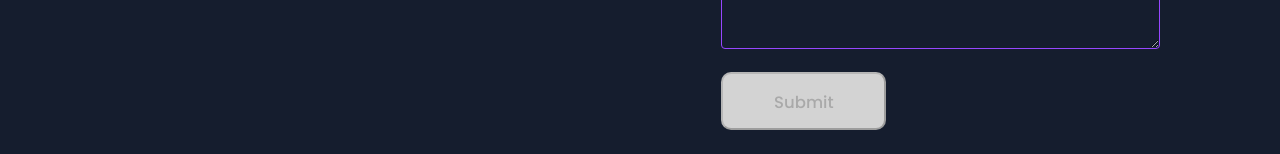
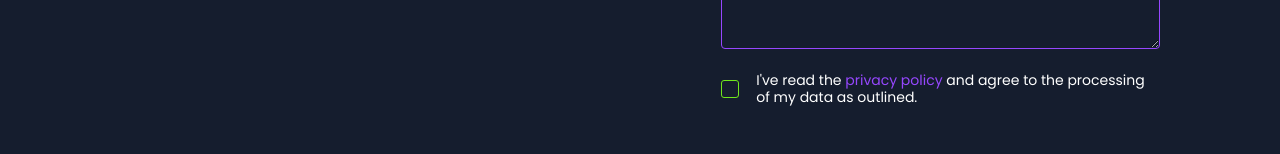
Before and after one commit to phischa/portfolio, an Angular app: page / in a window 1280 px wide. Shown: the part 3385-3539 px from the top of the page. Built offline with nearby package versions, Linux system fonts and the light colour scheme.

Commit message:
custom checkbox

```diff
--- a/src/app/main-page/landing-page/contact-form/contact-form.component.html
+++ b/src/app/main-page/landing-page/contact-form/contact-form.component.html
@@ -41,6 +41,13 @@
                         name="message" placeholder="Your Message" style="height:200px" required
                         [ngClass]="{'error-border': !message.valid && message.touched}"></textarea>
                     <br>
+                    <label for="checkbox" class="check">
+                        <input type="checkbox" id="checkbox" [(ngModel)]="contactData.checkbox" name="checkbox" required>
+                        <span class="checkmark"></span>
+                        <p>I've read the <a href="#"><span class="purple">privacy policy</span></a> and agree to the processing of my data as outlined.</p>
+                    </label>
+                    <br>
+                    <br>
                     <input class="btn-primary" type="submit" value="Submit" [disabled]="!contactForm.valid"
                         [ngClass]="{'btn-disabled': !contactForm.valid}">
 
--- a/src/app/main-page/landing-page/contact-form/contact-form.component.scss
+++ b/src/app/main-page/landing-page/contact-form/contact-form.component.scss
@@ -69,7 +69,8 @@ hr {
     }
 }
 
-input[type=text],[type=email],
+input[type=text],
+[type=email],
 select,
 textarea {
     font-family: 'Poppins', Helvetica, Arial, sans-serif;
@@ -97,7 +98,7 @@ textarea {
     display: flex;
     padding-bottom: 32px;
     width: 100%;
-    justify-content                                                                                                                                                                                                                                                                                                                                                                                                                                                                                                                                                                                                                                                                                                                                                                                                                                                                                                                                                                                                            : flex-end;
+    justify-content: flex-end;
 }
 
 .container {
@@ -123,6 +124,77 @@ textarea {
 .btn-primary:disabled,
 .btn-disabled {
     background-color: lightgray;
-    color: darkgray; /* Adjust text color if needed */
+    color: darkgray;
     cursor: not-allowed;
 }
+
+.check {
+    display: flex;
+    flex-direction: row;
+    gap: 8px;
+    align-items: center;
+    justify-content: center;
+    position: relative;
+    padding-left: 35px;
+    cursor: pointer;
+    font-size: 22px;
+    -webkit-user-select: none;
+    -moz-user-select: none;
+    -ms-user-select: none;
+    user-select: none;
+
+    input {
+        background-color: #151D2E;
+        border: 1px solid rgb(225, 0, 0) !important;
+    }
+
+    p {
+        font-size: 14px;
+        font-weight: 400;
+        line-height: 16.8px;
+        text-align: left;
+    }
+
+    a {
+        text-decoration: none;
+    }
+}
+
+.checkmark {
+    position: absolute;
+    left: 0;
+    border-radius: 3px;
+    border: 1px solid #70E61C;
+    height: 16px;
+    width: 16px;
+    background-color: #151D2E;
+}
+
+.checkmark:after {
+    content: "";
+    position: absolute;
+    display: none;
+}
+
+.container input:checked~.checkmark:after {
+    display: block;
+}
+
+.container .checkmark:after {
+    left: 4px;
+    width: 5px;
+    height: 10px;
+    border: 1px solid #70E61C;
+    border-width: 0 3px 3px 0;
+    -webkit-transform: rotate(45deg);
+    -ms-transform: rotate(45deg);
+    transform: rotate(45deg);
+}
+
+.check input {
+    position: absolute;
+    opacity: 0;
+    cursor: pointer;
+    height: 0;
+    width: 0;
+}
--- a/src/app/main-page/landing-page/contact-form/contact-form.component.ts
+++ b/src/app/main-page/landing-page/contact-form/contact-form.component.ts
@@ -19,6 +19,7 @@ export class ContactFormComponent {
     name: "",
     email: "",
     message: "",
+    checkbox: false
   }
 
   mailTest = true;
```
